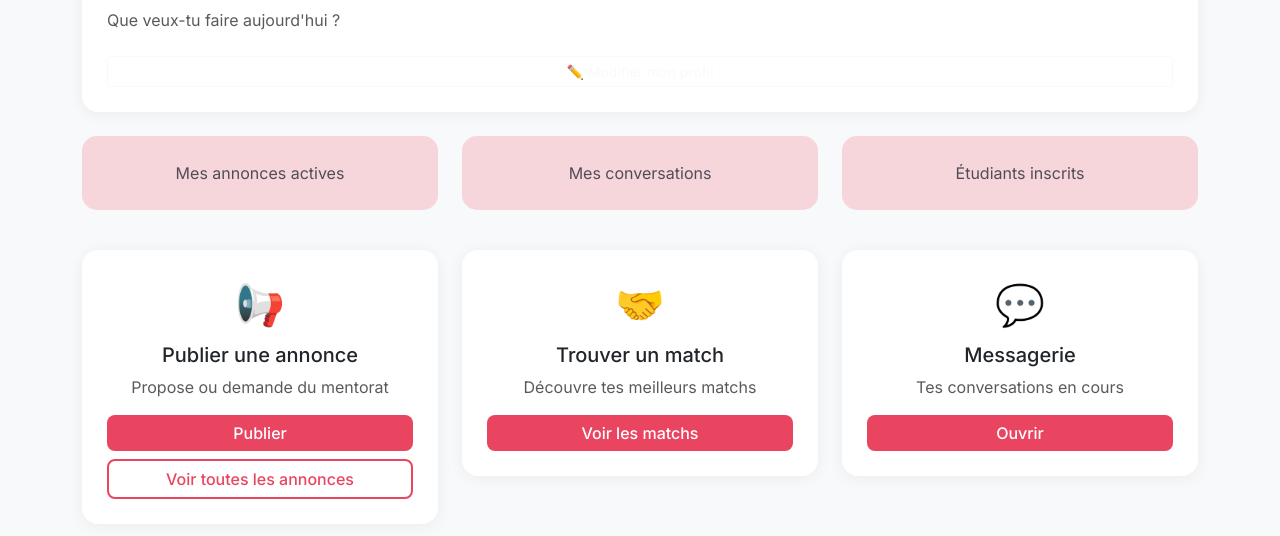
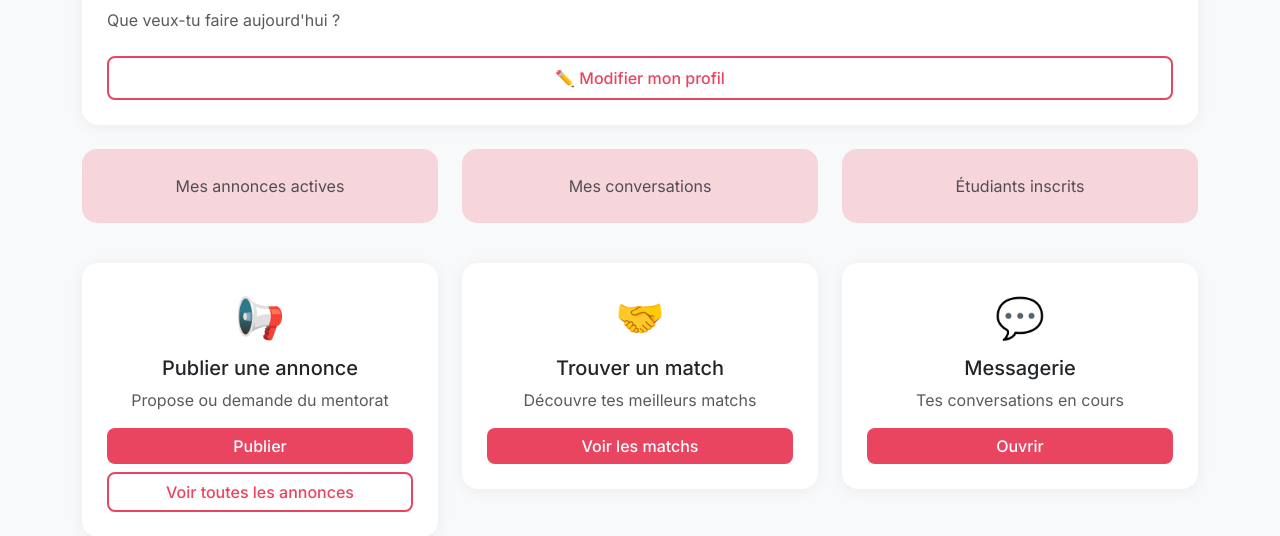
Before and after one commit to Fritzell90/PIL1_2526_54, a Flask app: template app/templates/tableau_de_bord.html in a window 1280 px wide. Shown: the part 180-716 px from the top of the page. Run offline with Flask 3, Linux system fonts and the light colour scheme; the template is opened without the code that fills it, so the values that code supplies are empty.

Commit message:
Fix bouton modifier mon profil tableau de bord

```diff
--- a/app/templates/tableau_de_bord.html
+++ b/app/templates/tableau_de_bord.html
@@ -18,7 +18,7 @@
     <div class="card mb-4">
         <h3>👋 Bienvenue, {{ utilisateur.prenom }} {{ utilisateur.nom }} !</h3>
         <p class="opacity-75">Que veux-tu faire aujourd'hui ?</p>
-        <a href="/profil" class="btn btn-outline-light btn-sm mt-2">✏️ Modifier mon profil</a>
+        <a href="/profil" class="btn mt-2" style="border:2px solid #e94560; color:#e94560; border-radius:8px; font-weight:500; padding:8px 16px;">✏️ Modifier mon profil</a>
     </div>
 
     <!-- Statistiques -->
```
